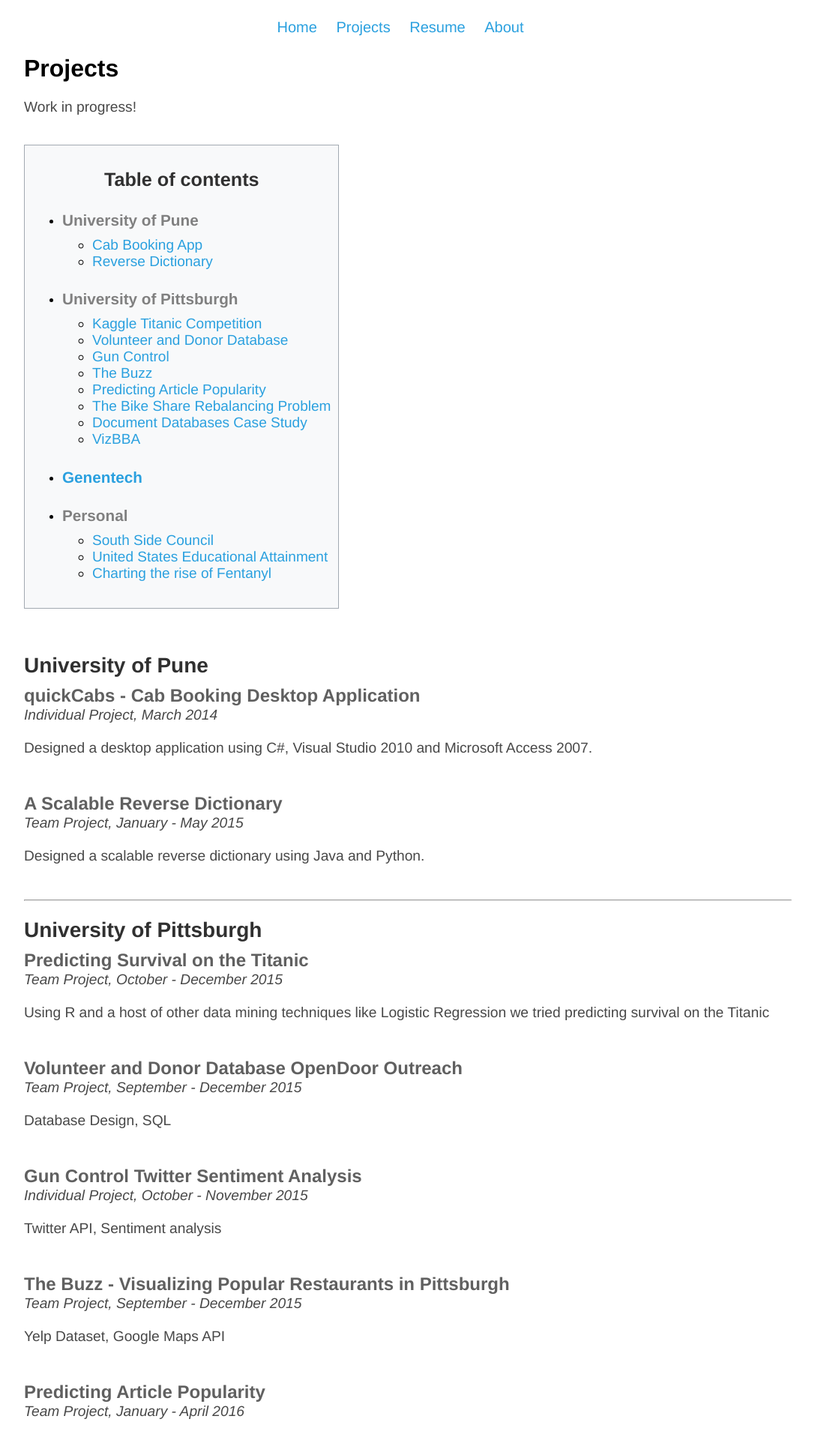
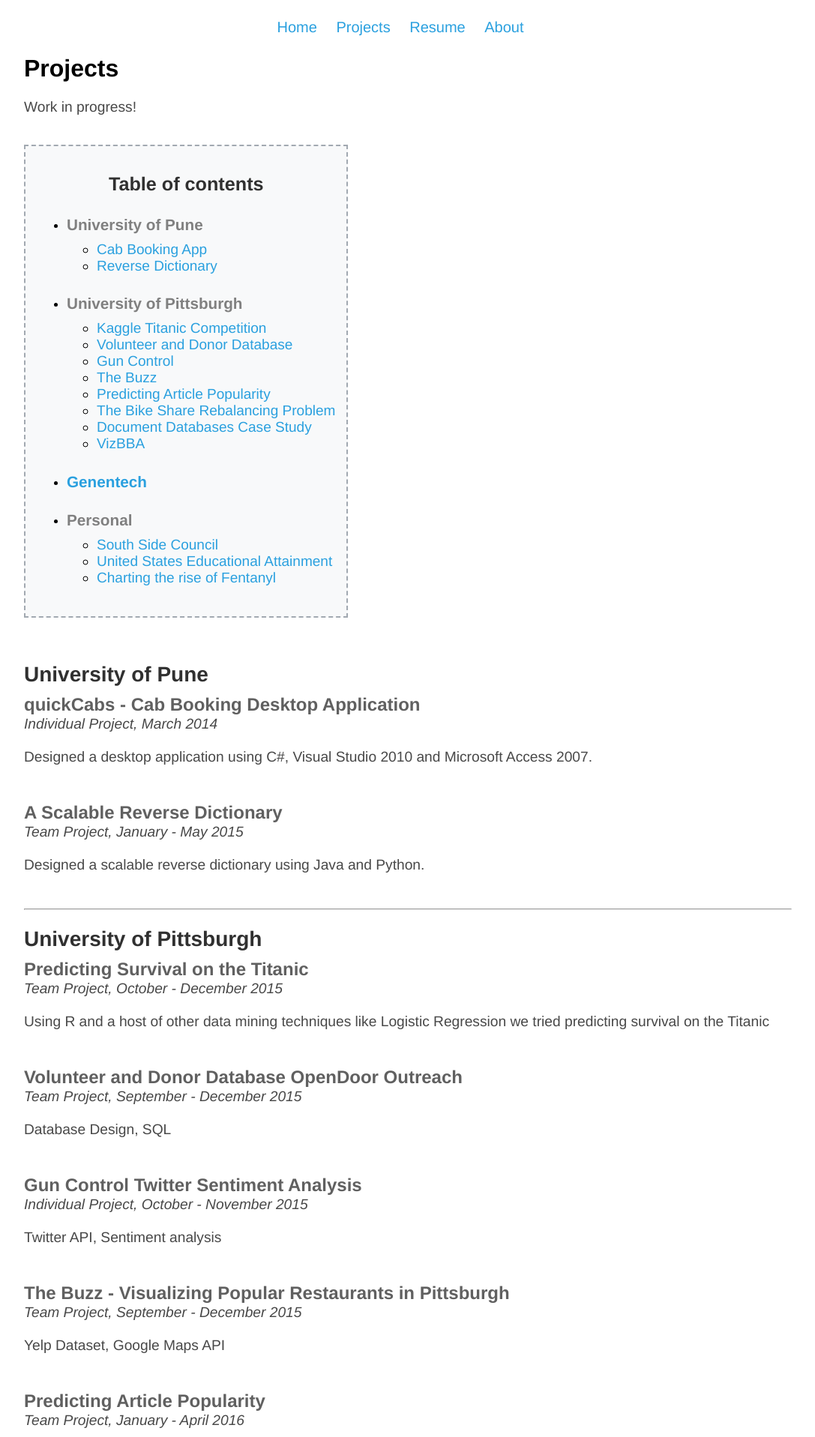
Before and after one commit to NeilBardhan/neilbardhan.github.io, a Jekyll site: the page built from projects/index.html, in a window 1280 px wide. Shown: the top 1917 px of the page at 75% size, without its empty margins (96-1183 px from the left). Built offline with Jekyll 4.4.1, drawn with Linux system fonts in a browser that asks for light colours.

Commit message:
Update main.css

```diff
--- a/css/main.css
+++ b/css/main.css
@@ -101,8 +101,8 @@ p.blurb {
 
 #toc, .toc{
     display:table;
-    padding:10px;
-    border:1px solid #a2a9b1;
+    padding:15px;
+    border:2px dashed #a2a9b1;
     background-color: #f8f9fa;
     font-size: 90%;
 }
```
